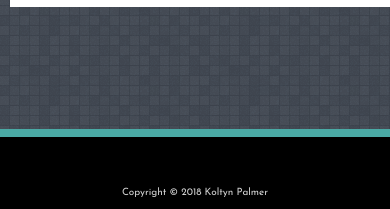
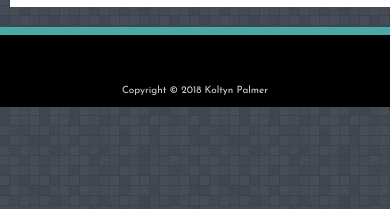
Before and after one commit to owlRogue/Portfolio, a plain HTML site: page about_me.html in a window 390 px wide. Shown: the part 635-844 px from the top of the page. Drawn offline with Linux system fonts and the light colour scheme.

Commit message:
about footer mq fix

```diff
--- a/about_me.html
+++ b/about_me.html
@@ -2,7 +2,7 @@
 <html lang="en-us">
 
 <head>
-    <title>Index</title>
+    <title>About</title>
     <link rel="stylesheet" href="style.css">
     <meta name="viewport" content="width=device-width, initial-scale=1">
     <link href="https://fonts.googleapis.com/css?family=Josefin+Sans:100,300,400,600,700" rel="stylesheet">
@@ -96,7 +96,6 @@
 
 </body>
 
-
 <footer>
     <section class="footer2">
         <div id="footer-accent">
--- a/style.css
+++ b/style.css
@@ -5,6 +5,8 @@
 
   body {
       width: auto;
+      height: auto;
+
       background-repeat: repeat;
       background-attachment: absolute;
       margin: 0px
@@ -250,6 +252,8 @@ img {
         margin-left: 0px;
     }
 
+
+
     .column-left {
         width: 600px;
         margin-left: 10px;
@@ -261,11 +265,24 @@ img {
         margin-left: 10px;
     }
 
-    footer {
+    .footer {
         bottom: 0px;
         margin: 0px;
         width: 600px;
         margin-left: 10px;
     }
 
+    .footer2 {
+        float: bottom;
+        width: 100%;
+        height: 80px;
+        position: relative;
+        right: 0px;
+        bottom: 0px;
+        left: 0px;
+        background-color: #cccccc;
+        text-align: center;
+        margin-top: 10px;
+        }
+
 }
```
